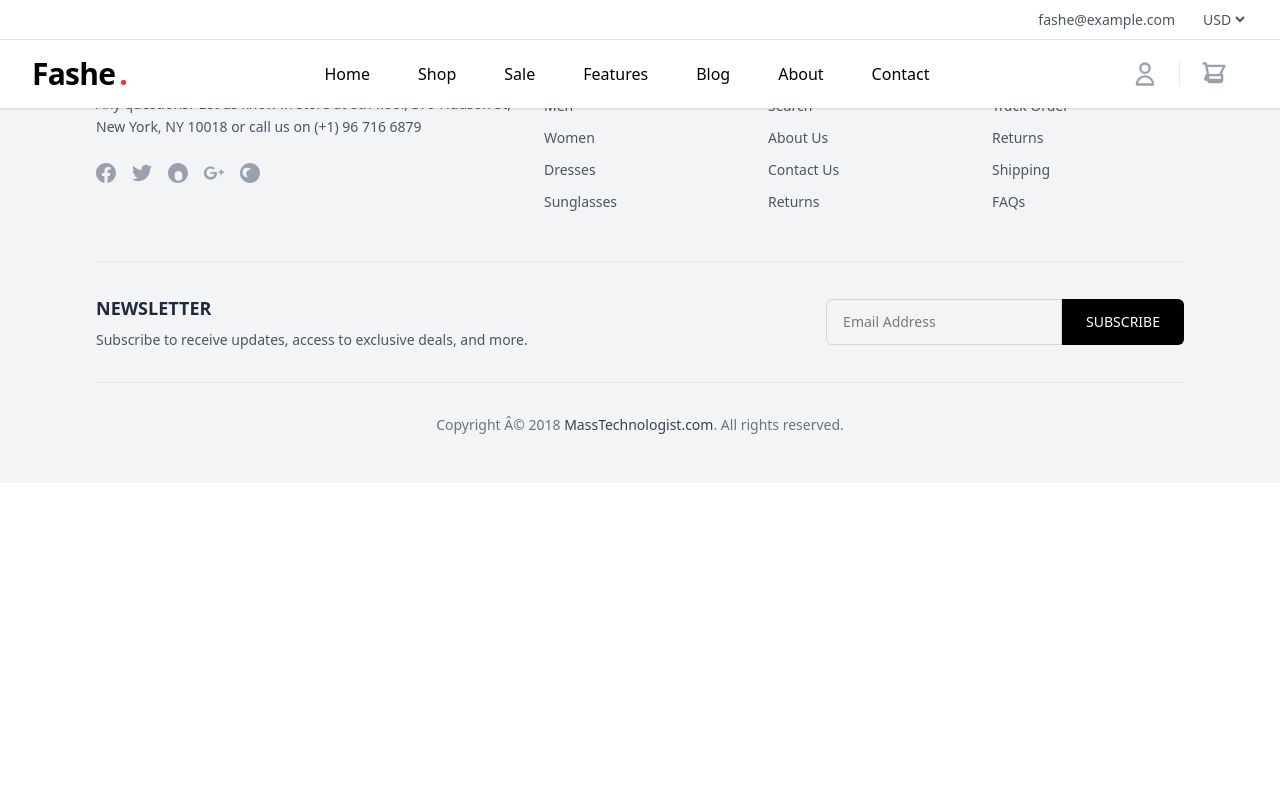
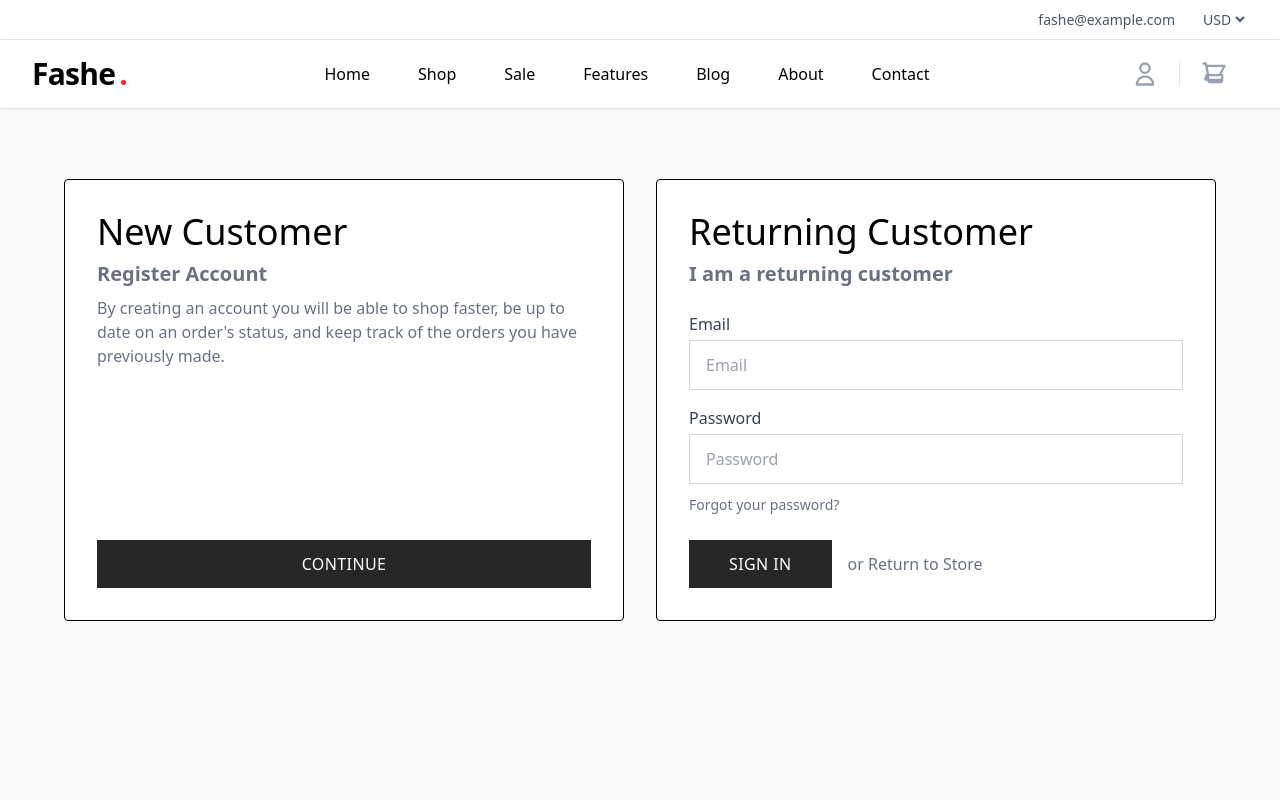
Before and after one commit to zyad667-ui/zyad-fiach-react-finalProject, a React (Vite) app: page /auth in a window 1280 px wide. Shown: the top 800 px of the page. Built offline with nearby package versions, Linux system fonts and the light colour scheme.

Commit message:
auth page ui

```diff
--- a/src/App.jsx
+++ b/src/App.jsx
@@ -9,6 +9,7 @@ import "slick-carousel/slick/slick-theme.css";
 import ShopPage from './pages/shop/ShopPage';
 import ContactPage from './pages/contact/contactPage';
 import AboutPage from './pages/about/AboutPage';
+import AuthPage from './pages/auth/AuthPage';
 
 const App = () => {
   return (
@@ -22,6 +23,7 @@ const App = () => {
         <Route path="/shop" element={<ShopPage />} />
         <Route path="/contact" element={<ContactPage />} />
         <Route path="/about" element={<AboutPage />} />
+        <Route path="/auth" element={<AuthPage />} />
       </Routes>
 
 
--- a/src/layouts/Navbar.jsx
+++ b/src/layouts/Navbar.jsx
@@ -1,4 +1,5 @@
 import React, { useState, useEffect } from 'react';
+import { Link } from 'react-router-dom';
 
 const Navbar = () => {
     const [isScrolled, setIsScrolled] = useState(false);
@@ -76,11 +77,11 @@ const Navbar = () => {
                     {/* Right side icons */}
                     <div className="flex items-center space-x-3 sm:space-x-4">
                         {/* User icon - caché sur très petits écrans */}
-                        <button className="hidden sm:block text-gray-400 hover:text-red-500 transition-colors p-1">
+                        <Link to="/auth" className="hidden sm:block text-gray-400 hover:text-red-500 transition-colors p-1">
                             <svg className="w-6 h-6 sm:w-7 sm:h-7" fill="none" stroke="currentColor" viewBox="0 0 24 24">
                                 <path strokeLinecap="round" strokeLinejoin="round" strokeWidth={2} d="M16 7a4 4 0 11-8 0 4 4 0 018 0zM12 14a7 7 0 00-7 7h14a7 7 0 00-7-7z" />
                             </svg>
-                        </button>
+                        </Link>
 
                         {/* Divider - caché sur très petits écrans */}
                         <div className="hidden sm:block w-px h-6 bg-gray-200" />
@@ -165,12 +166,12 @@ const Navbar = () => {
 
                         {/* Mobile user icon */}
                         <div className="border-t border-gray-100 pt-4 mt-4">
-                            <button className="flex items-center w-full px-4 py-3 text-base font-medium text-gray-700 hover:text-red-500 hover:bg-gray-50 rounded-md transition-colors">
+                            <Link to="/auth" className="flex items-center w-full px-4 py-3 text-base font-medium text-gray-700 hover:text-red-500 hover:bg-gray-50 rounded-md transition-colors">
                                 <svg className="w-5 h-5 mr-3" fill="none" stroke="currentColor" viewBox="0 0 24 24">
                                     <path strokeLinecap="round" strokeLinejoin="round" strokeWidth={2} d="M16 7a4 4 0 11-8 0 4 4 0 018 0zM12 14a7 7 0 00-7 7h14a7 7 0 00-7-7z" />
                                 </svg>
                                 Mon compte
-                            </button>
+                            </Link>
                         </div>
                     </div>
                 </div>
--- /dev/null
+++ b/src/pages/auth/AuthPage.jsx
@@ -0,0 +1,39 @@
+import React from 'react';
+
+const AuthPage = () => {
+    return (
+        <div className="min-h-screen flex items-center justify-center bg-gray-50 py-12 px-4">
+            <div className="w-full max-w-6xl grid grid-cols-1 md:grid-cols-2 gap-8">
+                {/* New Customer */}
+                <div className="bg-white border rounded p-8 flex flex-col justify-between">
+                    <div>
+                        <h2 className="text-4xl font-light text-black mb-2">New Customer</h2>
+                        <h3 className="text-xl font-semibold text-gray-500 mb-2">Register Account</h3>
+                        <p className="text-gray-500 mb-8">By creating an account you will be able to shop faster, be up to date on an order's status, and keep track of the orders you have previously made.</p>
+                    </div>
+                    <button className="mt-4 bg-neutral-800 text-white py-3 px-10 rounded-none text-base font-normal tracking-wide hover:bg-black transition">CONTINUE</button>
+                </div>
+                {/* Returning Customer */}
+                <div className="bg-white border rounded p-8 flex flex-col justify-between">
+                    <div>
+                        <h2 className="text-4xl font-light text-black mb-2">Returning Customer</h2>
+                        <h3 className="text-xl font-semibold text-gray-500 mb-6">I am a returning customer</h3>
+                        <label className="block text-gray-700 mb-1" htmlFor="email">Email</label>
+                        <input id="email" type="email" placeholder="Email" className="w-full border border-gray-300 rounded-none px-4 py-3 mb-4 focus:outline-none focus:border-black text-gray-700" />
+                        <label className="block text-gray-700 mb-1" htmlFor="password">Password</label>
+                        <input id="password" type="password" placeholder="Password" className="w-full border border-gray-300 rounded-none px-4 py-3 mb-2 focus:outline-none focus:border-black text-gray-700" />
+                        <div className="mb-6">
+                            <a href="#" className="text-gray-500 text-sm hover:underline">Forgot your password?</a>
+                        </div>
+                    </div>
+                    <div className="flex items-center gap-2">
+                        <button className="bg-neutral-800 text-white py-3 px-10 rounded-none text-base font-normal tracking-wide hover:bg-black transition">SIGN IN</button>
+                        <span className="text-gray-500 ml-2">or <a href="#" className="hover:underline">Return to Store</a></span>
+                    </div>
+                </div>
+            </div>
+        </div>
+    );
+};
+
+export default AuthPage;
--- a/src/pages/home/partials/ProductsGrid.css
+++ b/src/pages/home/partials/ProductsGrid.css
@@ -98,7 +98,7 @@
             letter-spacing: 1px;
             z-index: 2;
             transition: background 0.2s, transform 0.2s;
-            box-shadow: 0 4px 16px rgba(176,0,0,0.15);
+            box-shadow: 0 4px 16px rgba(176, 0, 0, 0.15);
         }
 
         .product-card:hover .add-to-cart-btn {
@@ -110,18 +110,22 @@
             content: '';
             position: absolute;
             inset: 0;
-            background: rgba(0,0,0,0.35);
+            background: rgba(0, 0, 0, 0.35);
             z-index: 1;
             border-radius: 2px;
         }
 
-        @media (max-width: 1024px) {
-            .products-container {
-                width: 95%;
+        @media (max-width: 1200px) {
+            .products-grid {
+                grid-template-columns: repeat(3, 1fr);
+                gap: 24px;
             }
+        }
+
+        @media (max-width: 900px) {
             .products-grid {
                 grid-template-columns: repeat(2, 1fr);
-                gap: 20px;
+                gap: 18px;
             }
         }
 
@@ -129,29 +133,60 @@
             .products-container {
                 width: 100%;
             }
+
             .products-grid {
                 grid-template-columns: 1fr;
-                gap: 14px;
+                gap: 12px;
             }
+
             .product-card {
-                padding: 6px;
+                padding: 4px;
             }
+
+            .product-image-wrapper {
+                min-height: 220px;
+                height: 220px;
+                max-height: 320px;
+            }
+
             .product-image {
-                height: 160px;
+                height: 100%;
+                min-height: 220px;
+                max-height: 320px;
             }
-            .product-image-wrapper {
-                height: 200px;
+
+            .add-to-cart-btn {
+                display: block !important;
+                position: absolute;
+                left: 50%;
+                top: 90%;
+                transform: translate(-50%, -50%);
+                margin: 0;
+                width: auto;
+                border-radius: 999px;
+                box-shadow: 0 2px 8px rgba(176, 0, 0, 0.10);
+                z-index: 2;
             }
-            .add-to-cart-btn {
-                padding: 8px 22px;
-                font-size: 14px;
-            }
+
             .product-image-wrapper::after {
-                display: none !important;
+                content: '';
+                position: absolute;
+                inset: 0;
+                background: rgba(0, 0, 0, 0.35);
+                z-index: 1;
+                border-radius: 2px;
+                display: block !important;
             }
         }
 
         @keyframes fadeIn {
-            from { opacity: 0; transform: translate(-50%, -40%); }
-            to { opacity: 1; transform: translate(-50%, -50%); }
+            from {
+                opacity: 0;
+                transform: translate(-50%, -40%);
+            }
+
+            to {
+                opacity: 1;
+                transform: translate(-50%, -50%);
+            }
         }
```
